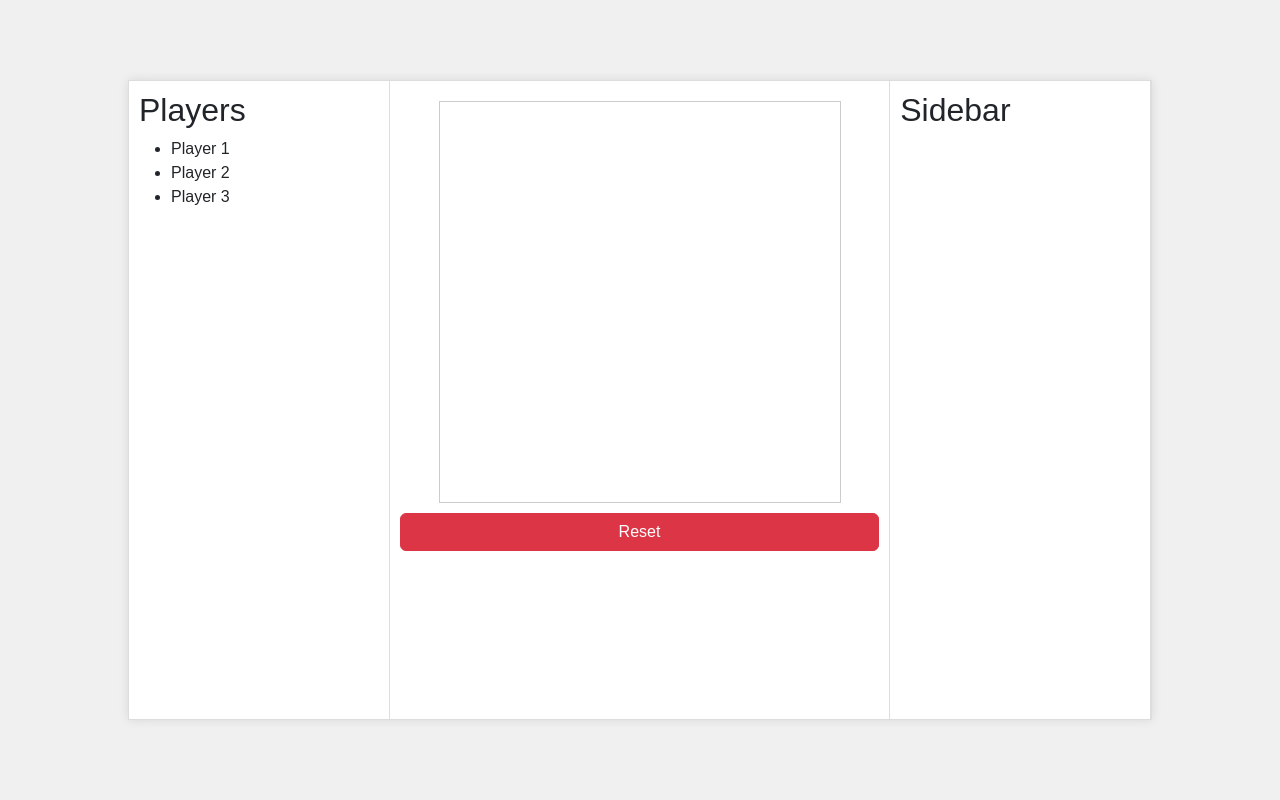
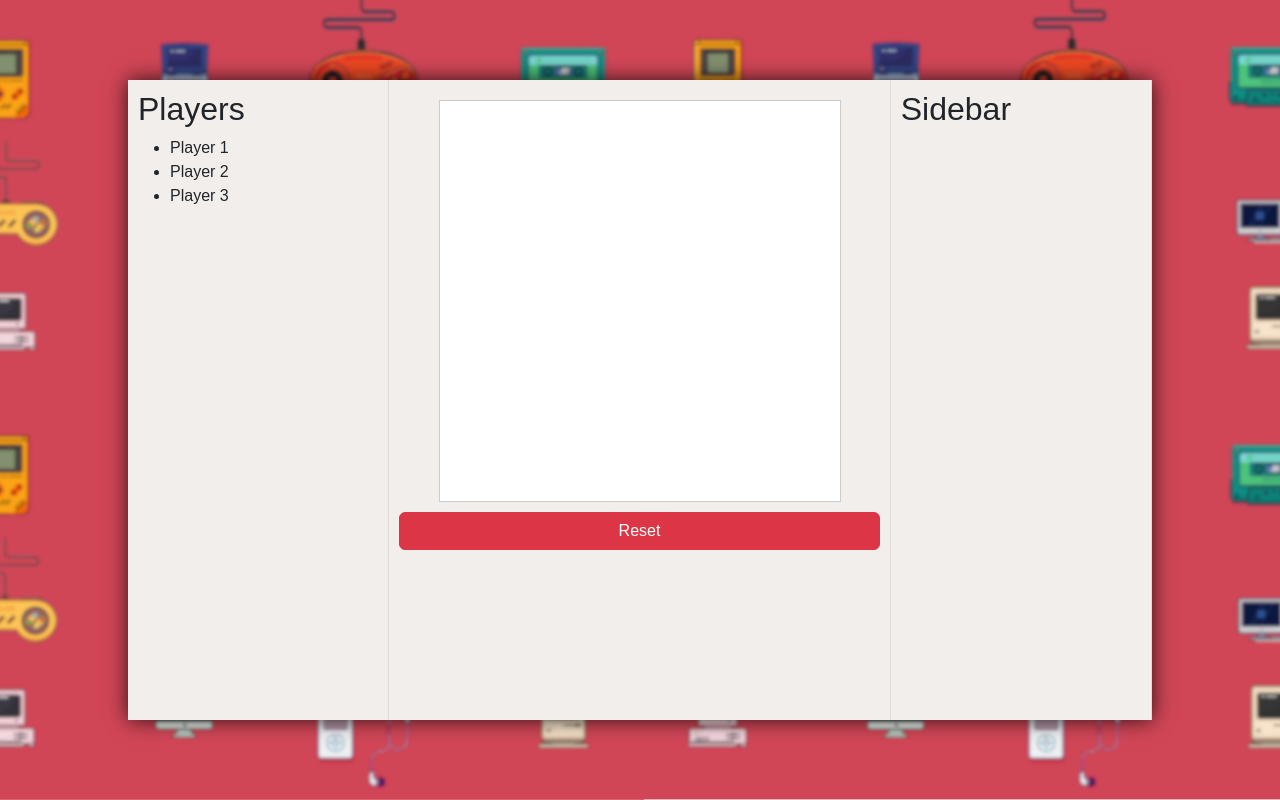
Before and after one commit to CagriIlgar/DrawC.io, a website: page public/index.html in a window 1280 px wide. Drawn offline with nearby package versions, Linux system fonts and the light colour scheme; no server answers.

Commit message:
css updated with cursor and a background

```diff
--- a/public/styles.css
+++ b/public/styles.css
@@ -1,3 +1,4 @@
+
 body {
     margin: 0;
     font-family: Arial, sans-serif;
@@ -5,17 +6,19 @@ body {
     justify-content: center;
     align-items: center;
     height: 100vh;
-    background-color: #f0f0f0;
-}
+    background-image: url('images/wallpaper1.png');
+    background-size: cover;
+    background-repeat: no-repeat;
+    background-position: center center;
+  }
 
 .content {
     display: flex;
     align-items: flex-start;
     width: 80%;
     height: 80%;
-    background: #fff;
-    border: 1px solid #ddd;
-    box-shadow: 0 0 10px rgba(0, 0, 0, 0.1);
+    background: #F2EEEB;
+    box-shadow: 0 0 20px rgba(0, 0, 0, 0.8);
 }
 
 .sidebar {
@@ -47,6 +50,7 @@ body {
 canvas {
     border: 1px solid #ccc;
     background-color: #fff;
+    cursor: url('images/cursor.png') 16 16, auto;
 }
 
 #chat {
```
Also changed, not shown: public/colors.css (added), public/images/cursor.png (added), public/images/wallpaper.png (added), public/images/wallpaper1.png (added).
